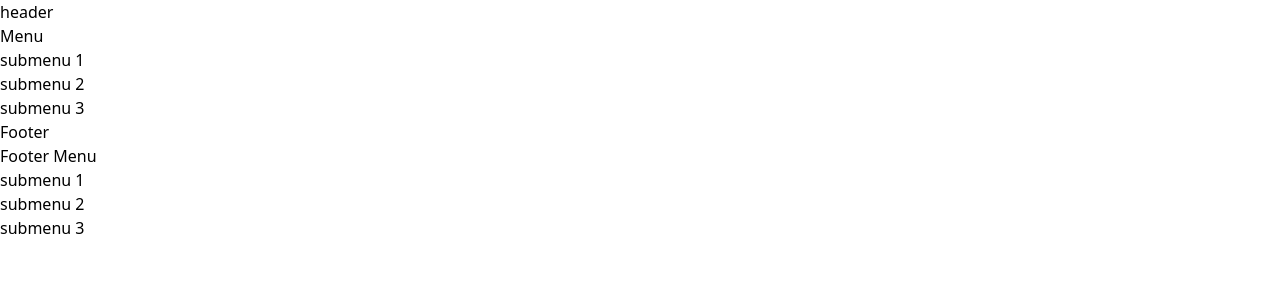
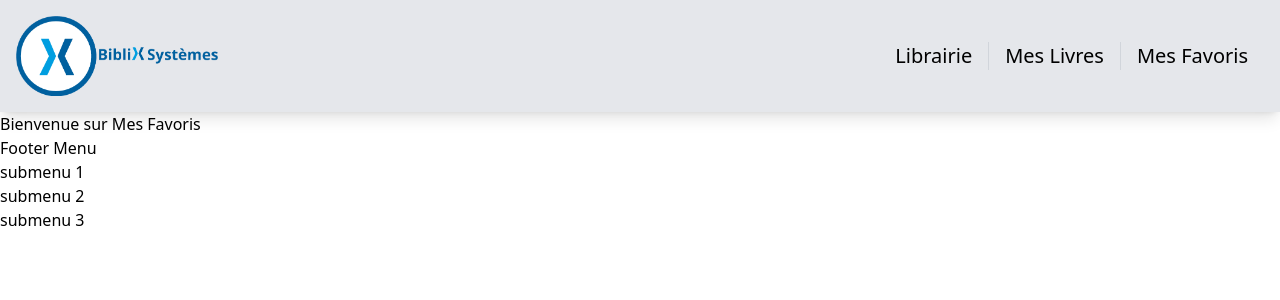
Before and after one commit to Trottatigno/biblix, a React (Vite) app in the folder frontend/: page /mesfavoris in a window 1280 px wide. Shown: the top 300 px of the page. Built offline with nearby package versions, Linux system fonts and the light colour scheme.

Commit message:
front end, première logique component - addfav, card, containair, librairie + fetch api externe

```diff
--- a/frontend/package.json
+++ b/frontend/package.json
@@ -13,6 +13,7 @@
     "axios": "^1.7.5",
     "react": "^18.3.1",
     "react-dom": "^18.3.1",
+    "react-icons": "^5.3.0",
     "react-router-dom": "^6.26.1"
   },
   "devDependencies": {
--- /dev/null
+++ b/frontend/src/components/Button/AddFavorite.jsx
@@ -0,0 +1,29 @@
+import { useEffect, useState } from "react";
+import { MdFavoriteBorder, MdFavorite } from "react-icons/md";
+
+function AddFavorite() {
+  const [isFavorite, setIsFavorite] = useState(false);
+
+  useEffect(() => {}, []);
+
+  function handleFavorite() {
+    setIsFavorite(!isFavorite ? true : false);
+    console.log(isFavorite);
+  }
+
+  return (
+    <button
+      className="border-2 border-gray-400 rounded-full flex px-3 py-2"
+      onClick={handleFavorite}
+    >
+      {!isFavorite ? (
+        <MdFavoriteBorder className="m-1" />
+      ) : (
+        <MdFavorite className="m-1" color="#FF69B4" />
+      )}
+      Ajouter aux favoris
+    </button>
+  );
+}
+
+export default AddFavorite;
--- /dev/null
+++ b/frontend/src/components/Card.jsx
@@ -0,0 +1,21 @@
+import AddFavorite from "./Button/AddFavorite";
+
+function Card({ book }) {
+  return (
+    <div className="bg-gray-200 rounded-lg p-3 m-3 w-60">
+      <div className="justify-center">
+        <img src="https://fakeimg.pl/220x310/ff0000" alt="filmImage" />
+      </div>
+      <div className="flex flex-col text-center">
+        <h2 className="font-bold text-2xl py-1">{book.title}</h2>
+        <p className="font-medium text-lg py-1">{book.year}</p>
+        <p className="font-normal text-base py-1">{book.director}</p>
+        <div className="flex justify-center py-1">
+          <AddFavorite />
+        </div>
+      </div>
+    </div>
+  );
+}
+
+export default Card;
--- /dev/null
+++ b/frontend/src/components/Container.jsx
@@ -0,0 +1,12 @@
+import Card from "./Card";
+
+function Container({ books }) {
+  return (
+    <div className=" flex flex-wrap space-x-10 justify-center m-2 p-10">
+      {books.map((book) => (
+        <Card key={book.id} book={book} />
+      ))}
+    </div>
+  );
+}
+export default Container;
--- a/frontend/src/components/Footer.jsx
+++ b/frontend/src/components/Footer.jsx
@@ -1,7 +1,6 @@
 function Footer() {
   return (
     <div>
-      <h1>Footer</h1>
       <ul>
         Footer Menu
         <li>submenu 1</li>
--- a/frontend/src/components/Header.jsx
+++ b/frontend/src/components/Header.jsx
@@ -1,14 +1,32 @@
+import { Link } from "react-router-dom";
+import logo from "../assets/Logo-biblix.png";
+
 function Header() {
   return (
-    <div>
-      <h1>header</h1>
-      <ul>
-        Menu
-        <li>submenu 1</li>
-        <li>submenu 2</li>
-        <li>submenu 3</li>
-      </ul>
-    </div>
+    <header className=" shadow-lg border- bg-gray-200 p-4 flex justify-between sticky top-0">
+      <div className="flex items-center">
+        <Link to={"/"}>
+          <img src={logo} alt="logo" className="h-20 w-auto"></img>
+        </Link>
+      </div>
+      <nav className="flex text-xl font-medium items-center">
+        <Link className="hover:text-gray-700 px-4" to={"/"}>
+          Librairie
+        </Link>
+        <Link
+          className=" hover:text-gray-700 border-l border-gray-300 px-4"
+          to={"/meslivres"}
+        >
+          Mes Livres
+        </Link>
+        <Link
+          className=" hover:text-gray-700 border-l border-gray-300 px-4"
+          to={"/mesfavoris"}
+        >
+          Mes Favoris
+        </Link>
+      </nav>
+    </header>
   );
 }
 
--- a/frontend/src/main.jsx
+++ b/frontend/src/main.jsx
@@ -1,5 +1,6 @@
 import React from "react";
 import ReactDOM from "react-dom/client";
+import { BrowserRouter as Router } from "react-router-dom";
 import App from "./App.jsx";
 import "./styles/index.css";
 
@@ -7,6 +8,8 @@ const root = ReactDOM.createRoot(document.getElementById("root"));
 
 root.render(
   <React.StrictMode>
-    <App />
+    <Router>
+      <App />
+    </Router>
   </React.StrictMode>
 );
--- a/frontend/src/pages/Librairie.jsx
+++ b/frontend/src/pages/Librairie.jsx
@@ -1,7 +1,28 @@
+import { useEffect, useState } from "react";
+import Container from "../components/Container";
+import axios from "axios";
+
 function Librairie() {
+  const [books, setBooks] = useState([]);
+
+  useEffect(() => {
+    const fetchBooks = async () => {
+      try {
+        const res = await axios.get(
+          "https://freetestapi.com/api/v1/movies?limit=12"
+        );
+        setBooks(res.data);
+      } catch (error) {
+        console.log(error);
+      }
+    };
+
+    fetchBooks();
+  }, []);
+
   return (
     <div>
-      <h1>Bienvenue sur la librairie</h1>
+      <Container books={books} />
     </div>
   );
 }
--- /dev/null
+++ b/frontend/src/pages/MesFavoris.jsx
@@ -0,0 +1,9 @@
+function MesFavoris() {
+  return (
+    <div>
+      <h1>Bienvenue sur Mes Favoris</h1>
+    </div>
+  );
+}
+
+export default MesFavoris;
--- /dev/null
+++ b/frontend/src/pages/MesLivres.jsx
@@ -0,0 +1,9 @@
+function MesLivres() {
+  return (
+    <div>
+      <h1>Bienvenue sur Mes Livres </h1>
+    </div>
+  );
+}
+
+export default MesLivres;
--- a/frontend/src/routes/Routes.jsx
+++ b/frontend/src/routes/Routes.jsx
@@ -1,14 +1,15 @@
-import { BrowserRouter as Router, Route, Routes } from "react-router-dom";
-
-import Librairie from "../pages/Librairie";
+import { Route, Routes } from "react-router-dom";
+import Librairie from "../pages/Librairie.jsx";
+import MesLivres from "../pages/MesLivres.jsx";
+import MesFavoris from "../pages/MesFavoris.jsx";
 
 const AppRoutes = () => {
   return (
-    <Router>
-      <Routes>
-        <Route path="/" element={<Librairie />} />
-      </Routes>
-    </Router>
+    <Routes>
+      <Route path="/" element={<Librairie />} />
+      <Route path="/meslivres" element={<MesLivres />} />
+      <Route path="/mesfavoris" element={<MesFavoris />} />
+    </Routes>
   );
 };
 
```
Also changed, not shown: frontend/src/assets/Logo-biblix.png (added), 1 other file (tests, documents, lock files or other folders).
